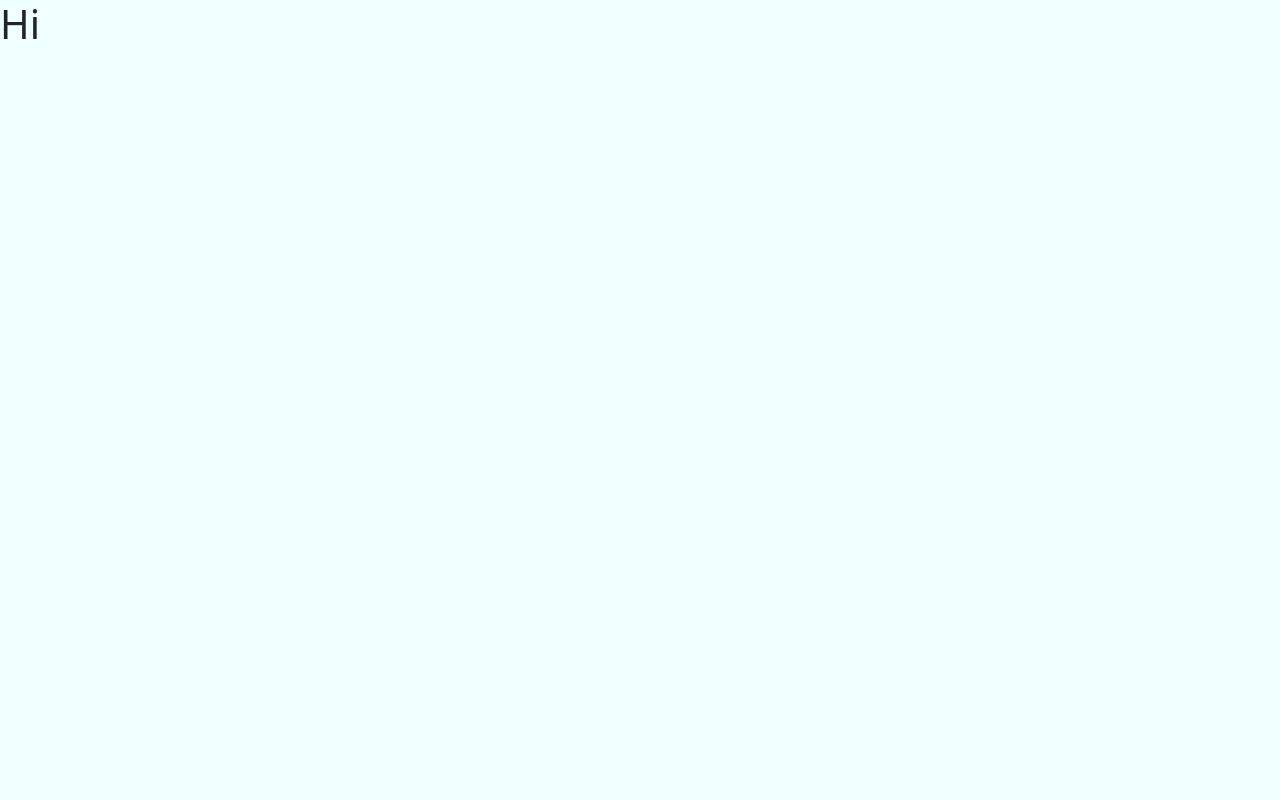
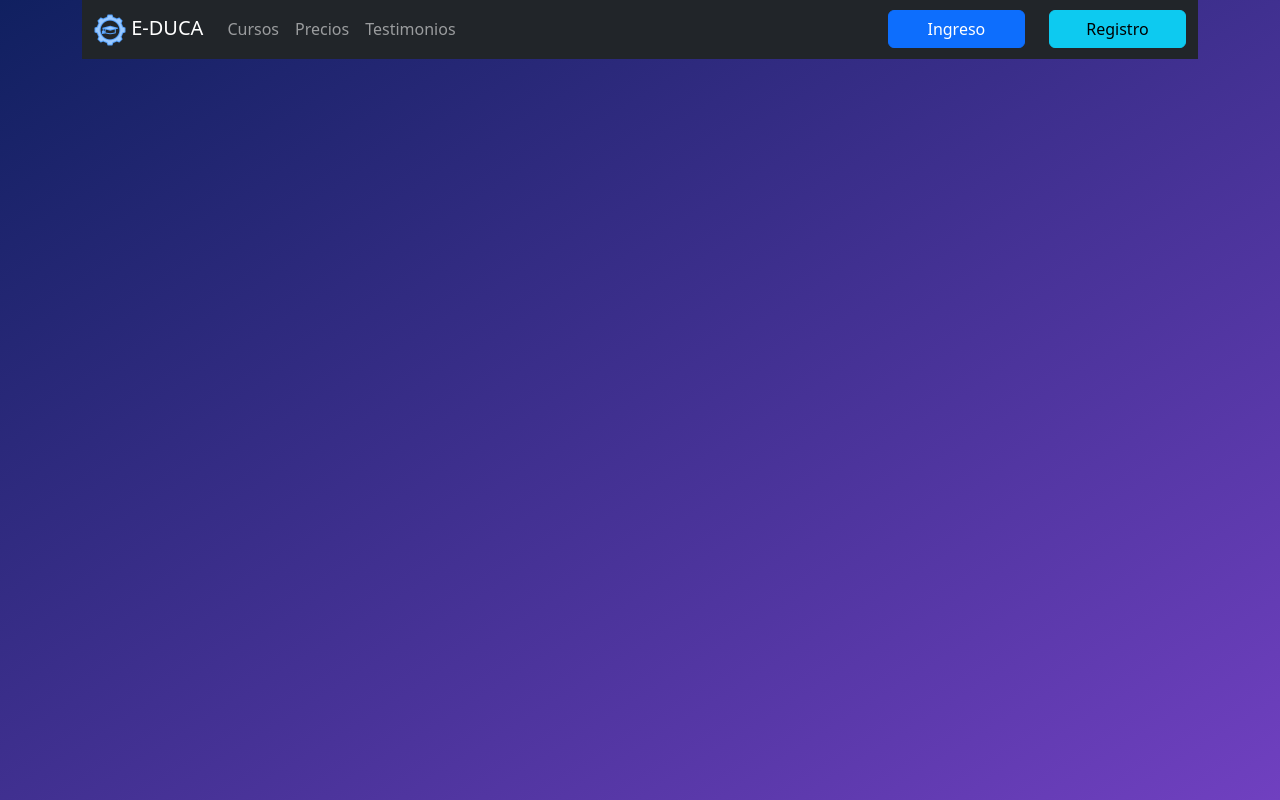
Before and after one commit to julian-gaitan/E-DUCA, a PHP site: page / in a window 1280 px wide. Before the commit the page is almost empty. Run offline with PHP 8.4, Linux system fonts and the light colour scheme; some libraries are stand-ins or nearby versions.

Commit message:
Se agrega el Navbar con logo y el favicon

```diff
--- a/css/styles.css
+++ b/css/styles.css
@@ -1,3 +1,18 @@
-body {
-    background-color: azure;
+:root {
+    --bg-color-top: #102060;
+    --bg-color-bottom: #7040c0;
+    --img-logo-navbar-size: 32px;
 }
+
+h1, h2, h3, h4, h5, h6 {
+    font-family: serif;
+}
+
+.bg-main-dark {
+    background-image: linear-gradient(to bottom right, var(--bg-color-top), var(--bg-color-bottom));
+}
+
+.img-logo-navbar {
+    width: var(--img-logo-navbar-size);
+    height: var(--img-logo-navbar-size);
+}
--- a/index.php
+++ b/index.php
@@ -1,25 +1,71 @@
 <!DOCTYPE html>
-<html lang="en">
+<html lang="es">
 
 <head>
     <meta charset="UTF-8">
+    <meta name="viewport" content="width=device-width, initial-scale=1.0">
     <title>E-DUCA</title>
+    <link rel="shortcut icon" href="favicon.ico" type="image/x-icon">
     <!-- <link href="https://cdn.jsdelivr.net/npm/bootstrap@5.3.2/dist/css/bootstrap.min.css" rel="stylesheet" integrity="sha384-T3c6CoIi6uLrA9TneNEoa7RxnatzjcDSCmG1MXxSR1GAsXEV/Dwwykc2MPK8M2HN" crossorigin="anonymous"> -->
     <link rel="stylesheet" href="css/bootstrap.min.css">
-    <link rel="stylesheet" href="css/styles.css">
+    <link rel="stylesheet" href="css/styles.css?<?=time();// Avoids CSS cached problems?>">
 </head>
 
-<body>
-    <h1>Hello</h1>
+<body class="min-vh-100 bg-main-dark text-white">
 
+    <div class="container">
+        <nav class="navbar navbar-expand-lg bg-dark" data-bs-theme="dark">
+            <div class="container-fluid">
+                <a class="navbar-brand" href="#">
+                    <img class="img-logo-navbar" src="img/logo-navbar.png" alt="logo-navbar">
+                    E-DUCA
+                </a>
+                <button class="navbar-toggler" type="button" data-bs-toggle="collapse" data-bs-target="#navbarMain">
+                    <span class="navbar-toggler-icon"></span>
+                </button>
+                <div class="collapse navbar-collapse" id="navbarMain">
+                    <ul class="navbar-nav">
+                        <li class="nav-item">
+                            <a class="nav-link" href="#">Cursos</a>
+                        </li>
+                        <li class="nav-item">
+                            <a class="nav-link" href="#">Precios</a>
+                        </li>
+                        <li class="nav-item">
+                            <a class="nav-link" href="#">Testimonios</a>
+                        </li>
 
+                        <!-- <li class="nav-item dropdown">
+                            <a class="nav-link dropdown-toggle" href="#" role="button" data-bs-toggle="dropdown" aria-expanded="false">
+                                Dropdown
+                            </a>
+                            <ul class="dropdown-menu">
+                                <li><a class="dropdown-item" href="#">Action</a></li>
+                                <li><a class="dropdown-item" href="#">Another action</a></li>
+                                <li><hr class="dropdown-divider"></li>
+                                <li><a class="dropdown-item" href="#">Something else here</a></li>
+                            </ul>
+                        </li> -->
+                    </ul>
+                    <div class="row col-4 ms-lg-auto">
+                        <div class="col-lg-6 mb-3 mb-lg-0">
+                            <button class="btn btn-primary w-100" type="button">Ingreso</button>
+                        </div>
+                        <div class="col-lg-6 mb-2 mb-lg-0">
+                            <button class="btn btn-info w-100" type="button">Registro</button>
+                        </div>
+                    </div>
+                </div>
+            </div>
+        </nav>
+    </div>
 
     <!-- <script src="https://code.jquery.com/jquery-3.7.1.min.js" integrity="sha256-/JqT3SQfawRcv/BIHPThkBvs0OEvtFFmqPF/lYI/Cxo=" crossorigin="anonymous"></script>
     <script src="https://cdn.jsdelivr.net/npm/bootstrap@5.3.2/dist/js/bootstrap.bundle.min.js" integrity="sha384-C6RzsynM9kWDrMNeT87bh95OGNyZPhcTNXj1NW7RuBCsyN/o0jlpcV8Qyq46cDfL" crossorigin="anonymous"></script> -->
     <script src="js/bootstrap.bundle.min.js"></script>
     <script src="js/jquery-3.7.1.min.js"></script>
     <script>
-        $("h1:first-child").text("Hi");
+        // $("h1:first-child").text("Hola");
     </script>
 </body>
 
```
Also changed, not shown: favicon.ico (added), img/logo-navbar.png (added).
